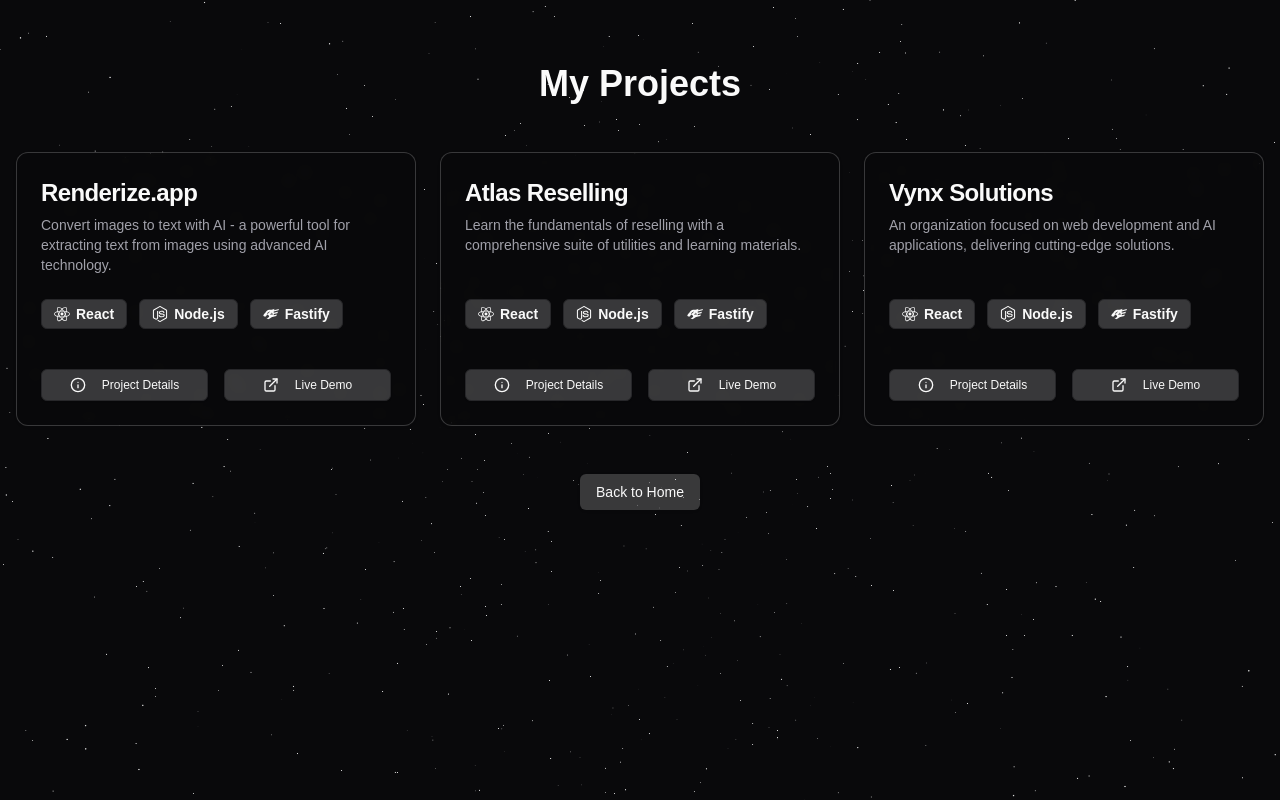
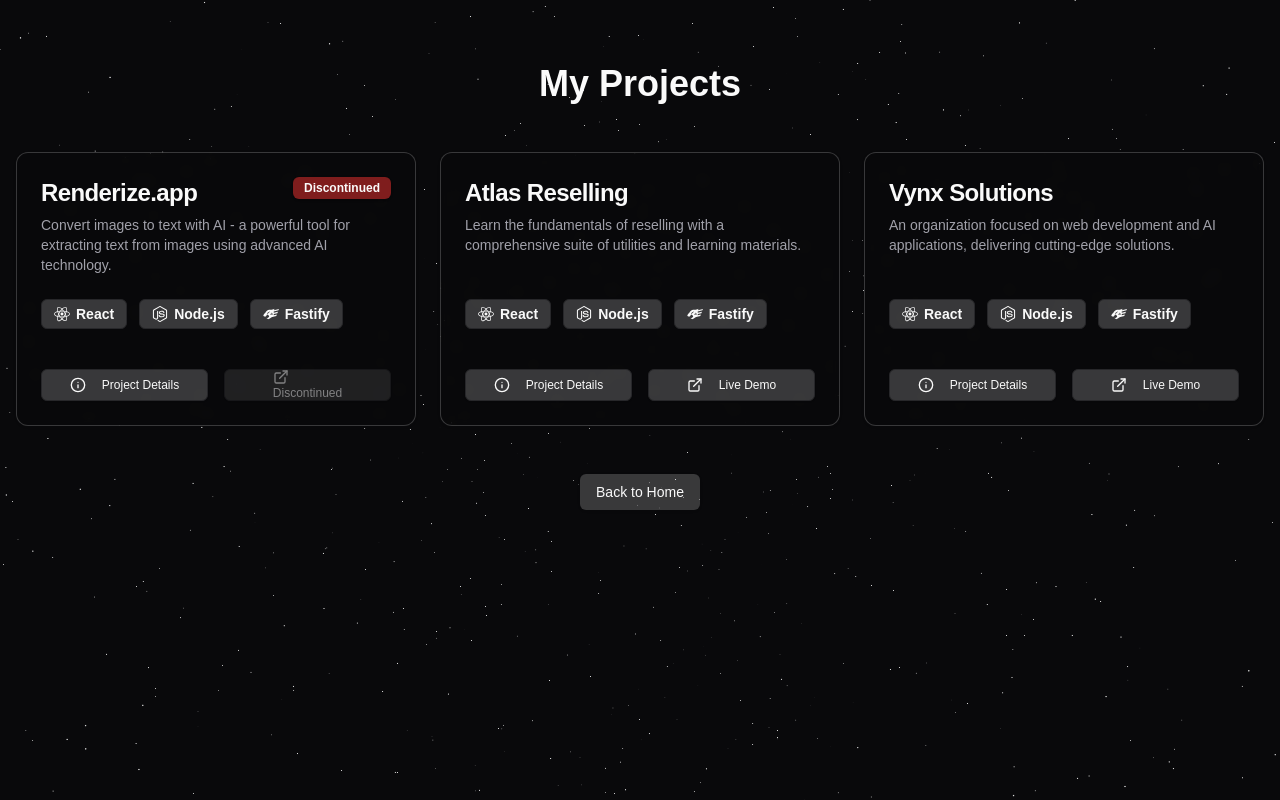
Before and after one commit to spooderman11/crispy-happiness, a Next.js app: page /projects in a window 1280 px wide. Built offline with nearby package versions, Linux system fonts and the light colour scheme.

Commit message:
Update project details and status for Renderize.app, marking it as discontinued

```diff
--- a/src/app/projects/page.tsx
+++ b/src/app/projects/page.tsx
@@ -9,7 +9,7 @@ import { Button } from "@/components/ui/button"
 import { Badge } from "@/components/ui/badge"
 import { Dialog, DialogContent, DialogDescription, DialogHeader, DialogTitle, DialogTrigger } from "@/components/ui/dialog"
 import { ScrollArea } from "@/components/ui/scroll-area"
-import { Info, ExternalLink } from "lucide-react"
+import { Info, ExternalLink } from 'lucide-react'
 import { SiReact, SiNodedotjs, SiFastify } from "react-icons/si"
 import Link from 'next/link'
 
@@ -53,9 +53,10 @@ const projects = [
       { name: "Fastify", icon: SiFastify }
     ],
     live: "https://renderize.app",
+    status: "discontinued",
     details: `
-      <h2>Renderize.app: AI-Powered Image to Text Conversion</h2>
-      <p>Renderize.app is an innovative web application that leverages artificial intelligence to convert images into text with high accuracy. This tool is perfect for extracting text from screenshots, documents, or any image containing text.</p>
+      <h2>Renderize.app: AI-Powered Image to Text Conversion (Discontinued)</h2>
+      <p>Renderize.app was an innovative web application that leveraged artificial intelligence to convert images into text with high accuracy. This tool was perfect for extracting text from screenshots, documents, or any image containing text.</p>
       <h3>Key Features:</h3>
       <ul>
         <li>Advanced AI text recognition</li>
@@ -64,9 +65,9 @@ const projects = [
         <li>User-friendly interface</li>
       </ul>
       <h3>Technical Implementation:</h3>
-      <p>Built with a modern tech stack including React for the frontend, Node.js and Fastify for the backend, the application provides a seamless and efficient user experience. The AI integration ensures accurate text extraction while maintaining fast processing times.</p>
-      <h3>Future Plans:</h3>
-      <p>We're continuously working on improving the AI model's accuracy and adding support for more languages and special use cases.</p>
+      <p>Built with a modern tech stack including React for the frontend, Node.js and Fastify for the backend, the application provided a seamless and efficient user experience. The AI integration ensured accurate text extraction while maintaining fast processing times.</p>
+      <h3>Discontinuation Notice:</h3>
+      <p>We regret to inform that Renderize.app has been discontinued. We appreciate the support from our users and the community during its operation.</p>
     `
   },
   {
@@ -131,7 +132,12 @@ const ProjectCard = ({ project, index }: { project: typeof projects[0], index: n
     >
       <Card className="bg-background/60 backdrop-blur-sm hover:bg-background/80 transition-all duration-300 h-full flex flex-col border border-primary/20">
         <CardHeader className="flex-none">
-          <CardTitle className="text-2xl font-bold">{project.title}</CardTitle>
+          <div className="flex justify-between items-start">
+            <CardTitle className="text-2xl font-bold">{project.title}</CardTitle>
+            {project.status === "discontinued" && (
+              <Badge variant="destructive">Discontinued</Badge>
+            )}
+          </div>
           <CardDescription className="text-sm mt-2">{project.description}</CardDescription>
         </CardHeader>
         <CardContent className="flex-grow flex flex-col justify-end">
@@ -166,11 +172,24 @@ const ProjectCard = ({ project, index }: { project: typeof projects[0], index: n
               </ScrollArea>
             </DialogContent>
           </Dialog>
-          <Button variant="outline" size="sm" asChild className="flex-1 bg-primary/20 text-primary hover:bg-primary/30">
-            <Link href={project.live} target="_blank" rel="noopener noreferrer">
-              <ExternalLink className="mr-2 h-4 w-4" />
-              Live Demo
-            </Link>
+          <Button
+            variant="outline"
+            size="sm"
+            asChild={!project.status || project.status !== "discontinued"}
+            className="flex-1 bg-primary/20 text-primary hover:bg-primary/30 disabled:opacity-50"
+            disabled={project.status === "discontinued"}
+          >
+            {project.status === "discontinued" ? (
+              <span>
+                <ExternalLink className="mr-2 h-4 w-4" />
+                Discontinued
+              </span>
+            ) : (
+              <Link href={project.live} target="_blank" rel="noopener noreferrer">
+                <ExternalLink className="mr-2 h-4 w-4" />
+                Live Demo
+              </Link>
+            )}
           </Button>
         </CardFooter>
       </Card>
```
